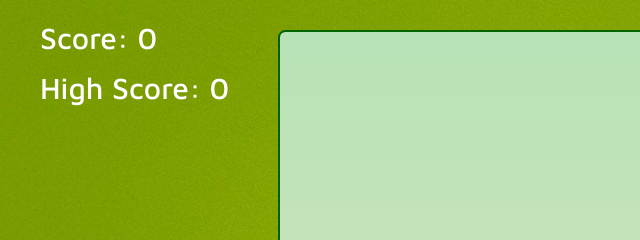
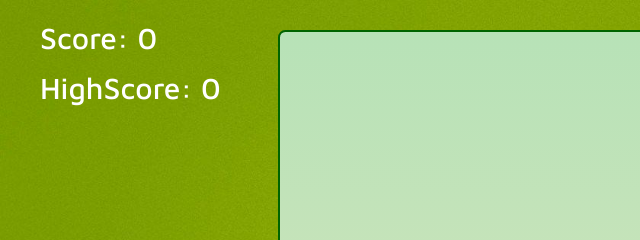
Before and after one commit to vyakhyaagoyal/Snake-game, a plain HTML site: page index.html in a window 1280 px wide. Shown: the top 240 px of the page, 0-640 px from the left. Drawn offline with Linux system fonts and the light colour scheme.

Commit message:
modified highscore text

```diff
--- a/index.html
+++ b/index.html
@@ -14,7 +14,7 @@
     <audio id="music" src="music.mp3"></audio> -->
     <div class="body">
         <div id="scoreBox">Score: 0</div>
-        <div id="highScoreBox">High Score: 0</div>
+        <div id="highScoreBox">HighScore: 0</div>
         <div id="board"></div>
     </div>
 
```
